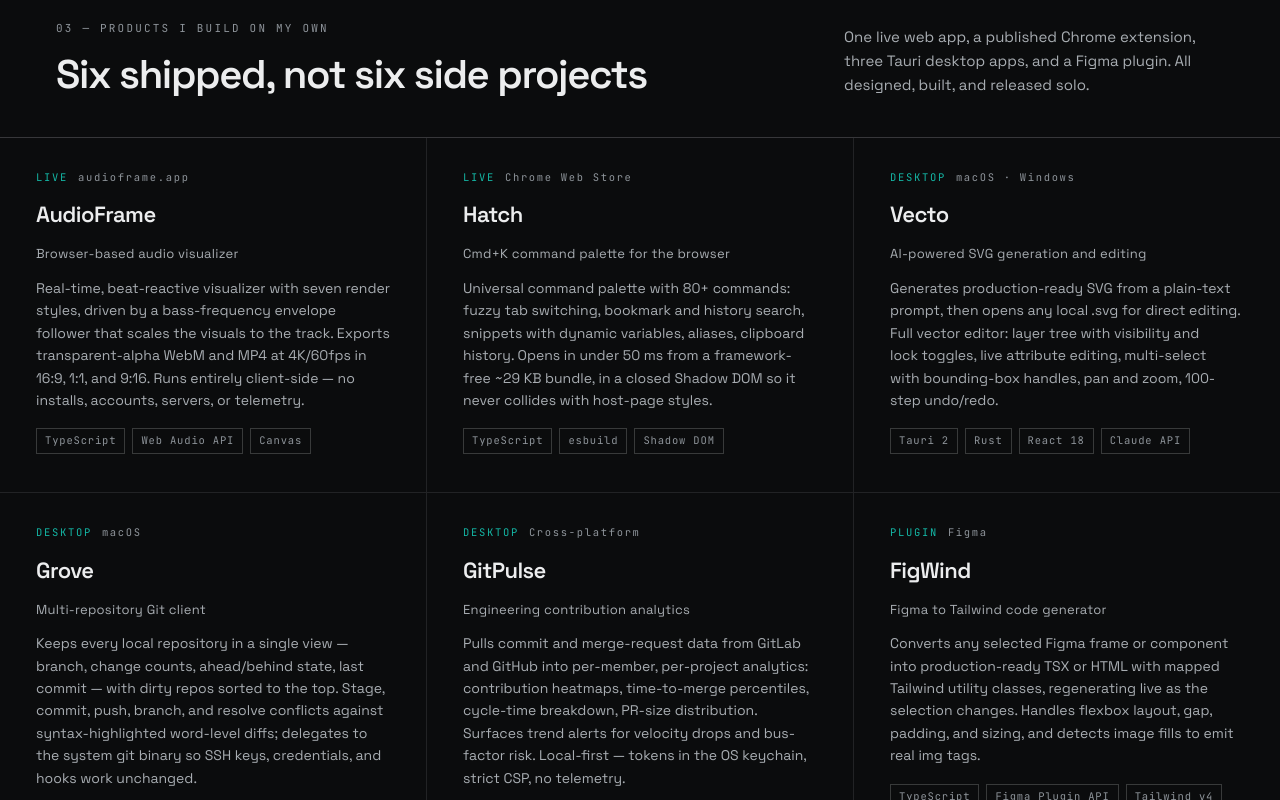
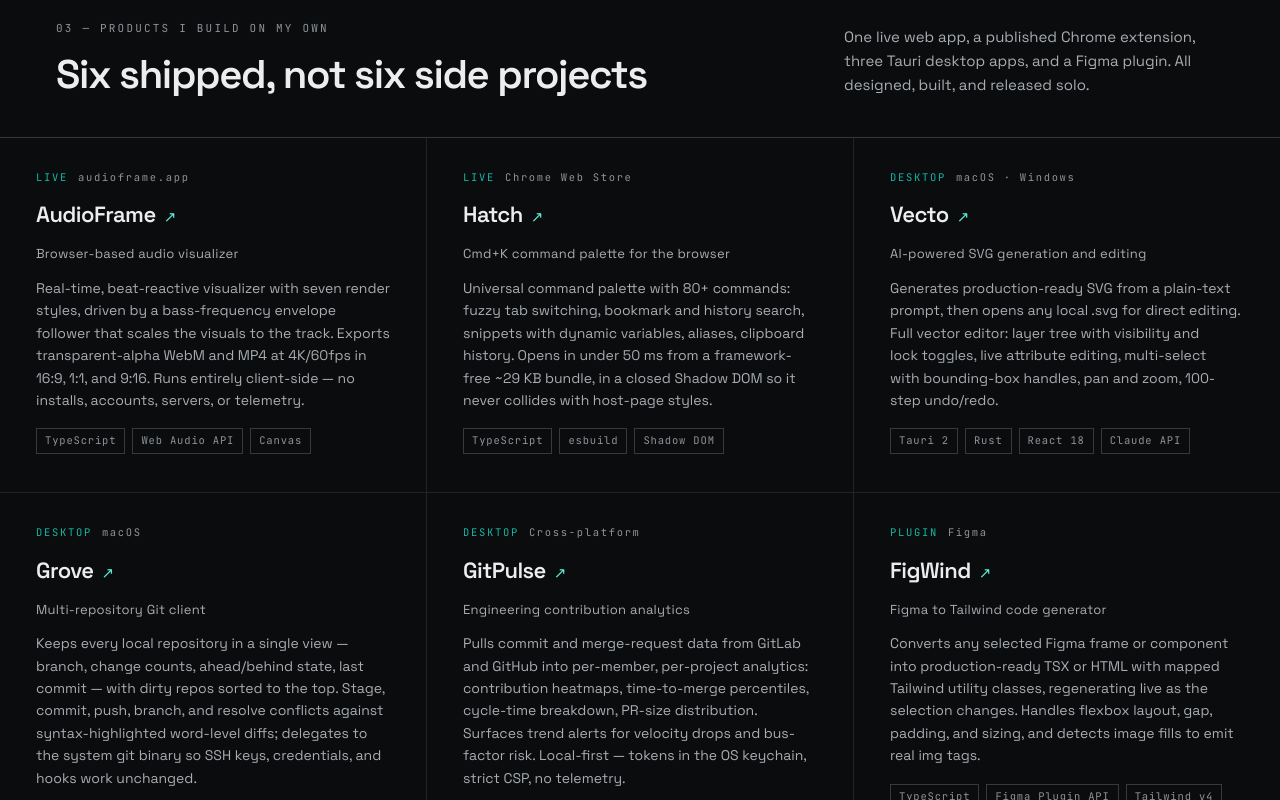
Before and after one commit to LittleBoy9/sounakdas.in, a Next.js app: page / in a window 1280 px wide. Shown: the part 2580-3380 px from the top of the page. Built offline with nearby package versions, Linux system fonts and the light colour scheme.

Commit message:
Enhance ProductCard with hover indication and update product URLs

```diff
--- a/app/components/ProductsSection.tsx
+++ b/app/components/ProductsSection.tsx
@@ -10,7 +10,20 @@
         <span className="text-accent">{product.status}</span>
         <span className="text-muted-2">{product.where}</span>
       </span>
-      <span className="text-[22px] font-semibold tracking-[-0.025em]">{product.name}</span>
+      <span className="flex items-baseline gap-2 text-[22px] font-semibold tracking-[-0.025em] transition-colors group-hover:text-accent-2 group-focus-visible:text-accent-2">
+        {product.name}
+        {product.href && (
+          <>
+            {/* A standing cue that this card goes somewhere. The hover wash on
+                its own is undiscoverable until the pointer lands, and does not
+                exist at all on touch. */}
+            <span aria-hidden="true" className="text-[15px] font-normal text-accent-2">
+              ↗
+            </span>
+            <span className="sr-only">(opens in a new tab)</span>
+          </>
+        )}
+      </span>
       <span className="text-[13px] tracking-[0.02em] text-muted">{product.tagline}</span>
       <span className="text-[14px] leading-[1.6] text-muted text-pretty">{product.body}</span>
       <span className="flex flex-wrap gap-[7px] pt-1">
@@ -32,7 +45,7 @@
       href={product.href}
       target="_blank"
       rel="noopener"
-      className={`${className} wash-hover`}
+      className={`${className} wash-hover group outline-offset-[-2px] focus-visible:outline focus-visible:outline-1 focus-visible:outline-accent`}
     >
       {content}
     </Link>
--- a/utils/data/products.ts
+++ b/utils/data/products.ts
@@ -22,7 +22,7 @@
     name: "Hatch",
     status: "LIVE",
     where: "Chrome Web Store",
-    href: "https://chromewebstore.google.com",
+    href: "https://littleboy9.github.io/Hatch",
     tagline: "Cmd+K command palette for the browser",
     body: "Universal command palette with 80+ commands: fuzzy tab switching, bookmark and history search, snippets with dynamic variables, aliases, clipboard history. Opens in under 50 ms from a framework-free ~29 KB bundle, in a closed Shadow DOM so it never collides with host-page styles.",
     stack: ["TypeScript", "esbuild", "Shadow DOM"],
@@ -31,6 +31,7 @@
     name: "Vecto",
     status: "DESKTOP",
     where: "macOS · Windows",
+    href: "https://littleboy9.github.io/vecto",
     tagline: "AI-powered SVG generation and editing",
     body: "Generates production-ready SVG from a plain-text prompt, then opens any local .svg for direct editing. Full vector editor: layer tree with visibility and lock toggles, live attribute editing, multi-select with bounding-box handles, pan and zoom, 100-step undo/redo.",
     stack: ["Tauri 2", "Rust", "React 18", "Claude API"],
@@ -39,6 +40,7 @@
     name: "Grove",
     status: "DESKTOP",
     where: "macOS",
+    href: "https://littleboy9.github.io/Grove",
     tagline: "Multi-repository Git client",
     body: "Keeps every local repository in a single view — branch, change counts, ahead/behind state, last commit — with dirty repos sorted to the top. Stage, commit, push, branch, and resolve conflicts against syntax-highlighted word-level diffs; delegates to the system git binary so SSH keys, credentials, and hooks work unchanged.",
     stack: ["Tauri 2", "Rust", "React 19", "shadcn/ui"],
@@ -47,6 +49,7 @@
     name: "GitPulse",
     status: "DESKTOP",
     where: "Cross-platform",
+    href: "https://littleboy9.github.io/gitpulse",
     tagline: "Engineering contribution analytics",
     body: "Pulls commit and merge-request data from GitLab and GitHub into per-member, per-project analytics: contribution heatmaps, time-to-merge percentiles, cycle-time breakdown, PR-size distribution. Surfaces trend alerts for velocity drops and bus-factor risk. Local-first — tokens in the OS keychain, strict CSP, no telemetry.",
     stack: ["Tauri 2", "git2", "keyring", "Recharts"],
@@ -55,6 +58,7 @@
     name: "FigWind",
     status: "PLUGIN",
     where: "Figma",
+    href: "https://littleboy9.github.io/figwind",
     tagline: "Figma to Tailwind code generator",
     body: "Converts any selected Figma frame or component into production-ready TSX or HTML with mapped Tailwind utility classes, regenerating live as the selection changes. Handles flexbox layout, gap, padding, and sizing, and detects image fills to emit real img tags.",
     stack: ["TypeScript", "Figma Plugin API", "Tailwind v4"],
```
